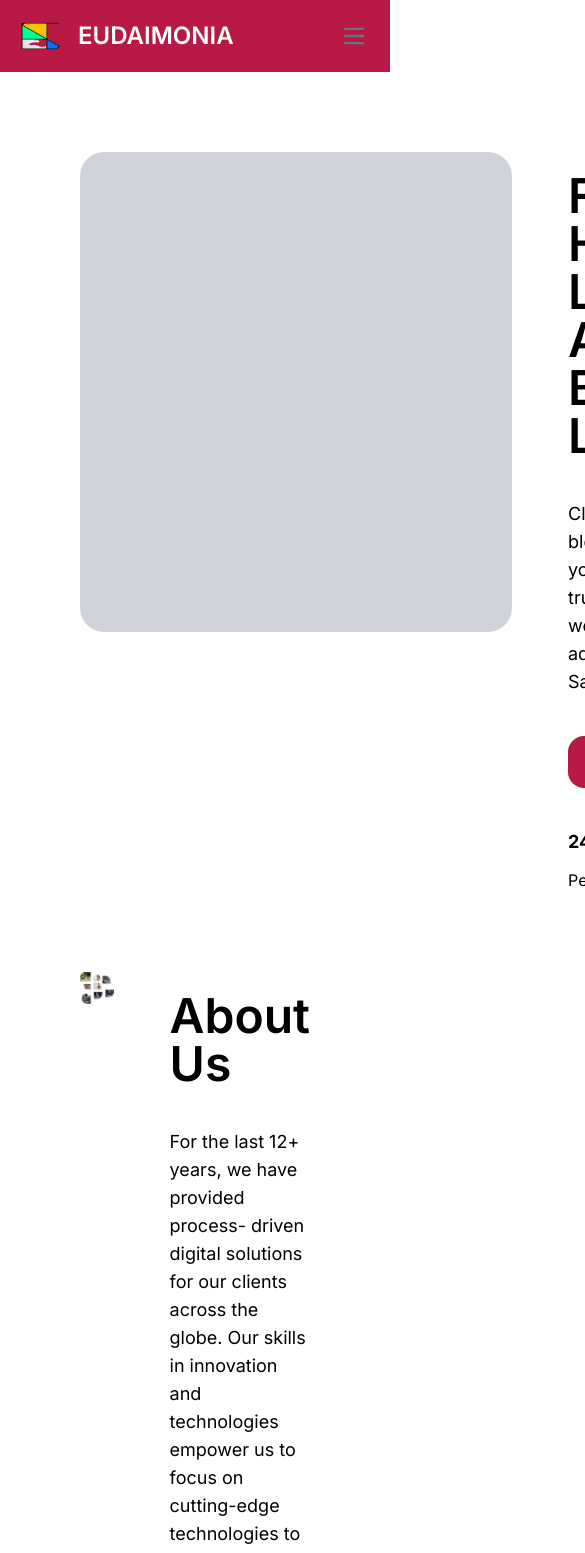
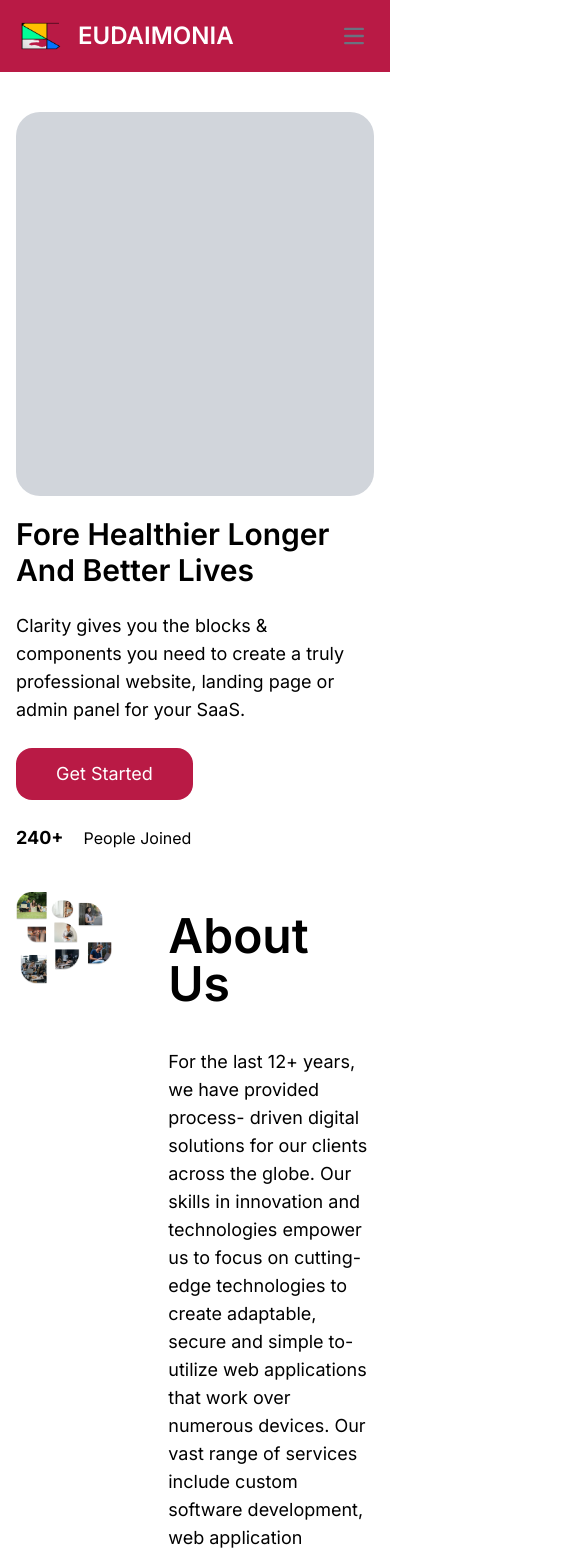
Before and after one commit to Kaveenxz/eudaumonia, a Next.js app: page / in a window 390 px wide. Shown: the top 1553 px of the page, 585 px wide, since content can reach past the window. Built offline with nearby package versions, Linux system fonts and the light colour scheme.

Commit message:
Updated HeroSection, Navbar, and page layouts with responsive design changes

```diff
--- a/src/app/components/HeroSection.tsx
+++ b/src/app/components/HeroSection.tsx
@@ -2,20 +2,22 @@ import React from 'react'
 import Image from 'next/image'
 function HeroSection() {
   return (
-    <div className='flex gap-14'>
-        <div className=''>
-            <div className='w-[27rem] h-[30rem] bg-gray-300 rounded-3xl'></div>
+    <div className='flex lg:gap-14 max-lg:flex-col'>
+      <div className='flex items-center justify-center'>
+        <div className='w-96 h-96 bg-gray-300 rounded-3xl'></div>
+      </div>
+
+      <div className='mt-5'>
+        <h2 className='text-5xl font-semibold max-md:text-3xl'>Fore Healthier Longer And Better Lives</h2>
+        <p className='mt-6 text-lg'>Clarity gives you the blocks & components you need to create a truly professional website, landing page or admin panel for your SaaS.</p>
+
+        <button className='mt-6 bg-[#B91A45] text-white px-10 rounded-2xl text-lg py-3'>Get Started</button>
+
+        <div className='lg:flex-col flex gap-5 max-lg:items-center max-lg:mt-6'>
+          <h3 className='lg:mt-6 text-lg font-bold'>240+</h3>
+          <p className=''>People Joined</p>
         </div>
-
-        <div className='mt-5'>
-            <h2 className='text-5xl font-semibold'>Fore Healthier Longer <br /> And Better Lives</h2>
-            <p className='mt-10 text-lg'>Clarity gives you the blocks & components you need to create a truly professional website, landing page or admin panel for your SaaS.</p>
-
-            <button className='mt-10 bg-[#B91A45] text-white px-10 rounded-2xl text-lg py-3'>Get Started</button>
-
-            <h3 className='mt-10 text-lg font-bold'>240+</h3>
-            <p className='mt-3'>People Joined</p>
-        </div>
+      </div>
     </div>
   )
 }
--- a/src/app/components/Navbar.tsx
+++ b/src/app/components/Navbar.tsx
@@ -21,7 +21,7 @@ const Navbar: React.FC = () => {
         <button
           data-collapse-toggle="navbar-default"
           type="button"
-          className="inline-flex items-center p-2 w-10 h-10 justify-center text-sm text-gray-500 rounded-lg md:hidden hover:bg-gray-100 focus:outline-none focus:ring-2 focus:ring-gray-200 dark:text-gray-400 dark:hover:bg-gray-700 dark:focus:ring-gray-600"
+          className="inline-flex items-center p-2 w-10 h-10 justify-center text-sm text-gray-500 rounded-lg lg:hidden hover:bg-gray-100 focus:outline-none focus:ring-2 focus:ring-gray-200"
           aria-controls="navbar-default"
           aria-expanded={isMenuOpen}
           onClick={toggleMenu}
@@ -31,31 +31,31 @@ const Navbar: React.FC = () => {
             <path stroke="currentColor" strokeLinecap="round" strokeLinejoin="round" strokeWidth="2" d="M1 1h15M1 7h15M1 13h15" />
           </svg>
         </button>
-        <div className={`${isMenuOpen ? 'block' : 'hidden'} w-full md:block md:w-auto`} id="navbar-default">
-          <ul className="font-medium text-xl flex flex-col p-4 md:p-0 mt-4 rounded-lg  md:flex-row md:space-x-8 rtl:space-x-reverse md:mt-0 items-center ">
+        <div className={`${isMenuOpen ? 'block' : 'hidden'} w-full lg:block lg:w-auto`} id="navbar-default">
+          <ul className="font-medium text-xl flex flex-col p-4 lg:p-0 mt-4 rounded-lg  lg:flex-row lg:space-x-8 rtl:space-x-reverse lg:mt-0 items-center ">
             <li>
-              <a href="#" className="block py-2 px-3 text-white rounded md:bg-transparent md:p-0" aria-current="page">Home</a>
+              <a href="#" className="block py-2 px-3 text-white rounded lg:bg-transparent lg:p-0" aria-current="page">Home</a>
             </li>
             <li>
-              <a href="#" className="block py-2 px-3 text-white rounded  md:hover:bg-transparent md:p-0">About</a>
+              <a href="#" className="block py-2 px-3 text-white rounded  lg:hover:bg-transparent lg:p-0">About</a>
             </li>
             <li>
-              <a href="#" className="block py-2 px-3 text-white rounded  md:hover:bg-transparent md:p-0">Plans</a>
+              <a href="#" className="block py-2 px-3 text-white rounded  lg:hover:bg-transparent lg:p-0">Plans</a>
             </li>
             <li>
-              <a href="#" className="block py-2 px-3 text-white rounded  md:hover:bg-transparent md:p-0">Activities</a>
+              <a href="#" className="block py-2 px-3 text-white rounded  lg:hover:bg-transparent lg:p-0">Activities</a>
             </li>
             <li>
-              <a href="#" className="block py-2 px-3 text-white rounded  md:hover:bg-transparent md:p-0">Events</a>
+              <a href="#" className="block py-2 px-3 text-white rounded  lg:hover:bg-transparent lg:p-0">Events</a>
             </li>
             <li>
-              <a href="#" className="block py-2 px-3 text-white rounded  md:hover:bg-transparent md:p-0">Blogs</a>
+              <a href="#" className="block py-2 px-3 text-white rounded  lg:hover:bg-transparent lg:p-0">Blogs</a>
             </li>
             <li>
-              <a href="#" className="block py-2 px-3 text-white rounded  md:hover:bg-transparent md:p-0">Events</a>
+              <a href="#" className="block py-2 px-3 text-white rounded  lg:hover:bg-transparent lg:p-0">Events</a>
             </li>
             <li>
-              <a href="#" className="block py-2 px-3 text-[#B91A45] rounded bg-white md:hover:bg-transparent md:px-5 md:py-1">ContactUs</a>
+              <a href="#" className="block py-2 px-3 text-[#B91A45] rounded bg-white lg:hover:bg-transparent lg:px-5 lg:py-1">ContactUs</a>
             </li>
           </ul>
         </div>
--- a/src/app/page.tsx
+++ b/src/app/page.tsx
@@ -1,4 +1,3 @@
-import Image from "next/image";
 import HeroSection from "./components/HeroSection";
 import AboutUs from "./components/AboutUs";
 import Products from "./components/Products";
@@ -11,32 +10,32 @@ import Footer from "./components/Footer";
 export default function Home() {
   return (
     <>
-      <div className="mx-20 my-20">
+      <div className="mx-4 md:mx-10 lg:mx-20 my-10 lg:my-20">
         <div>
           <HeroSection />
         </div>
-        <div className="mt-20">
+        <div className="mt-10 lg:mt-20">
           <AboutUs />
         </div>
-        <div className="mt-20">
+        <div className="mt-10 lg:mt-20">
           <Products />
         </div>
-        <div className="mt-20">
+        <div className="mt-10 lg:mt-20">
           <Activities />
         </div>
-        <div className="mt-20">
+        <div className="mt-10 lg:mt-20">
           <UpCommingEvents />
         </div>
-        <div className="mt-20">
+        <div className="mt-10 lg:mt-20">
           <Blog />
         </div>
-        <div className="mt-20">
+        <div className="mt-10 lg:mt-20">
           <ContactUs />
         </div>
-
       </div>
-      <div className="mt-20">
+      <div className="mt-10 lg:mt-20">
         <Footer />
-      </div></>
+      </div>
+    </>
   );
 }
```
